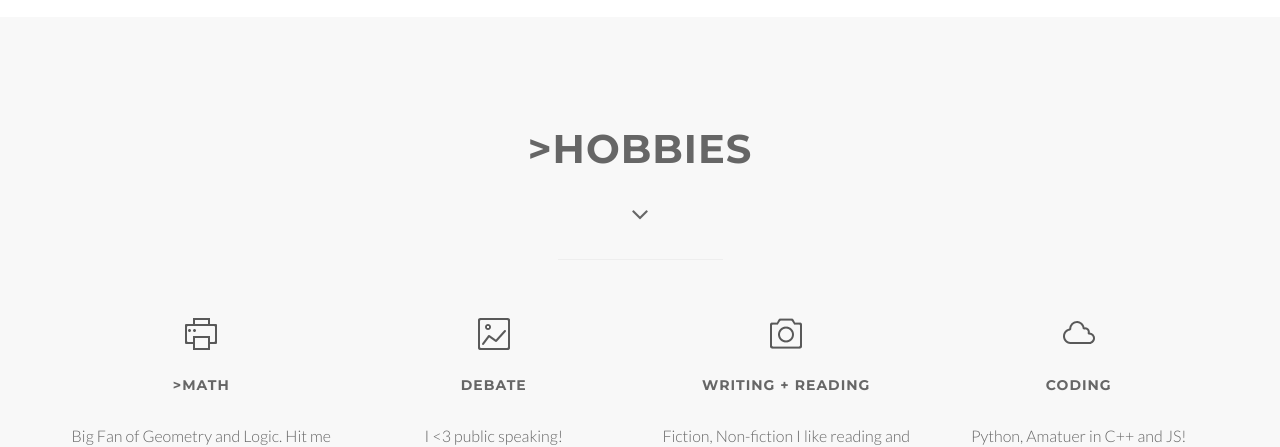
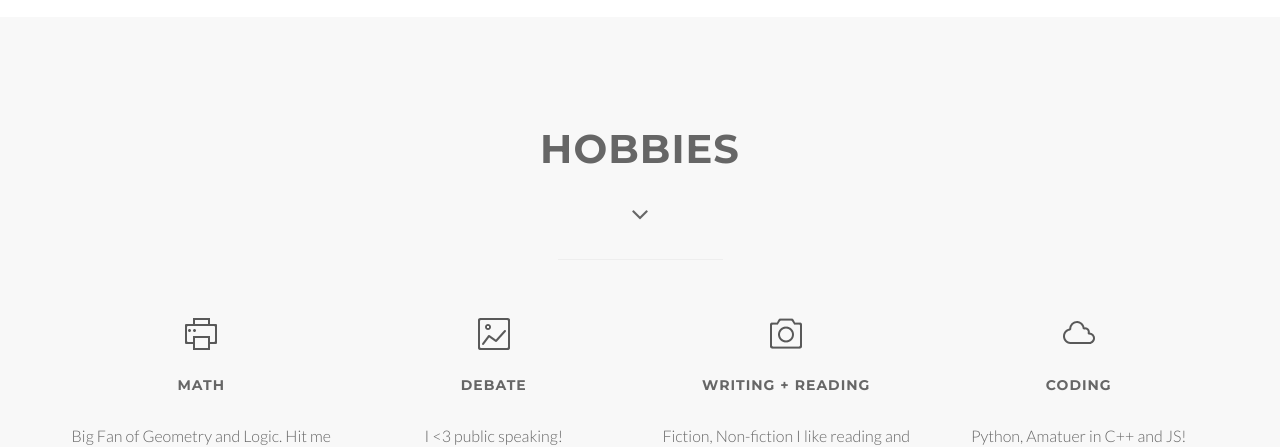
Before and after one commit to pweee/pweee.github.io, a plain HTML site: page index.html in a window 1280 px wide. Shown: the part 1580-2027 px from the top of the page. Drawn offline with Linux system fonts and the light colour scheme.

Commit message:
Update index.html

```diff
--- a/index.html
+++ b/index.html
@@ -152,7 +152,7 @@ Ever since, I have always been very passionate about learning. I have been train
 				<div class="col-lg-8 col-lg-offset-2">
 					<div class="wow bounceInDown" data-wow-delay="0.4s">
 					<div class="section-heading">
-					<h2>>Hobbies</h2>
+					<h2>Hobbies</h2>
 					<i class="fa fa-2x fa-angle-down"></i>
 
 					</div>
@@ -175,7 +175,7 @@ Ever since, I have always been very passionate about learning. I have been train
 						<img src="img/icons/service-icon-1.png" alt="" />
 					</div>
 					<div class="service-desc">
-						<h5>>Math</h5>
+						<h5>Math</h5>
 						<p>Big Fan of Geometry and Logic. Hit me up with questions!</p>
 					</div>
                 </div>
```
